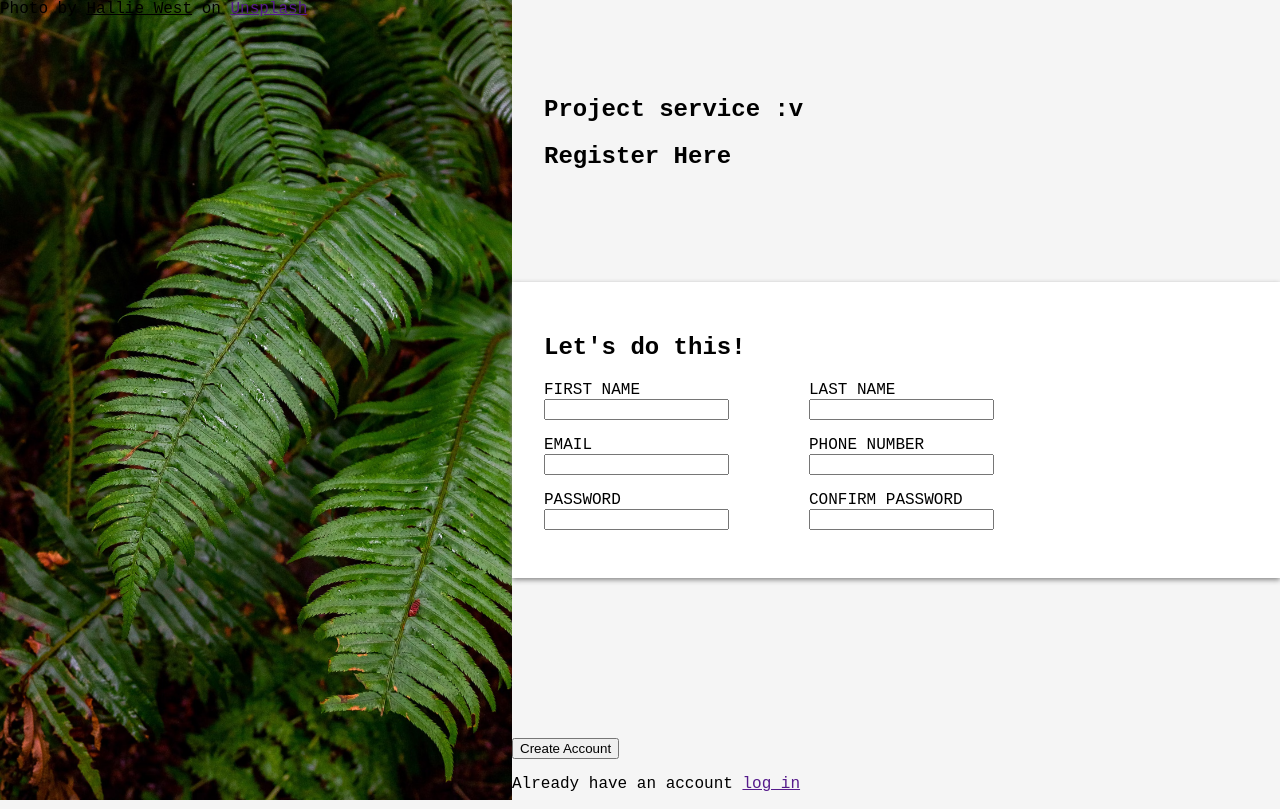
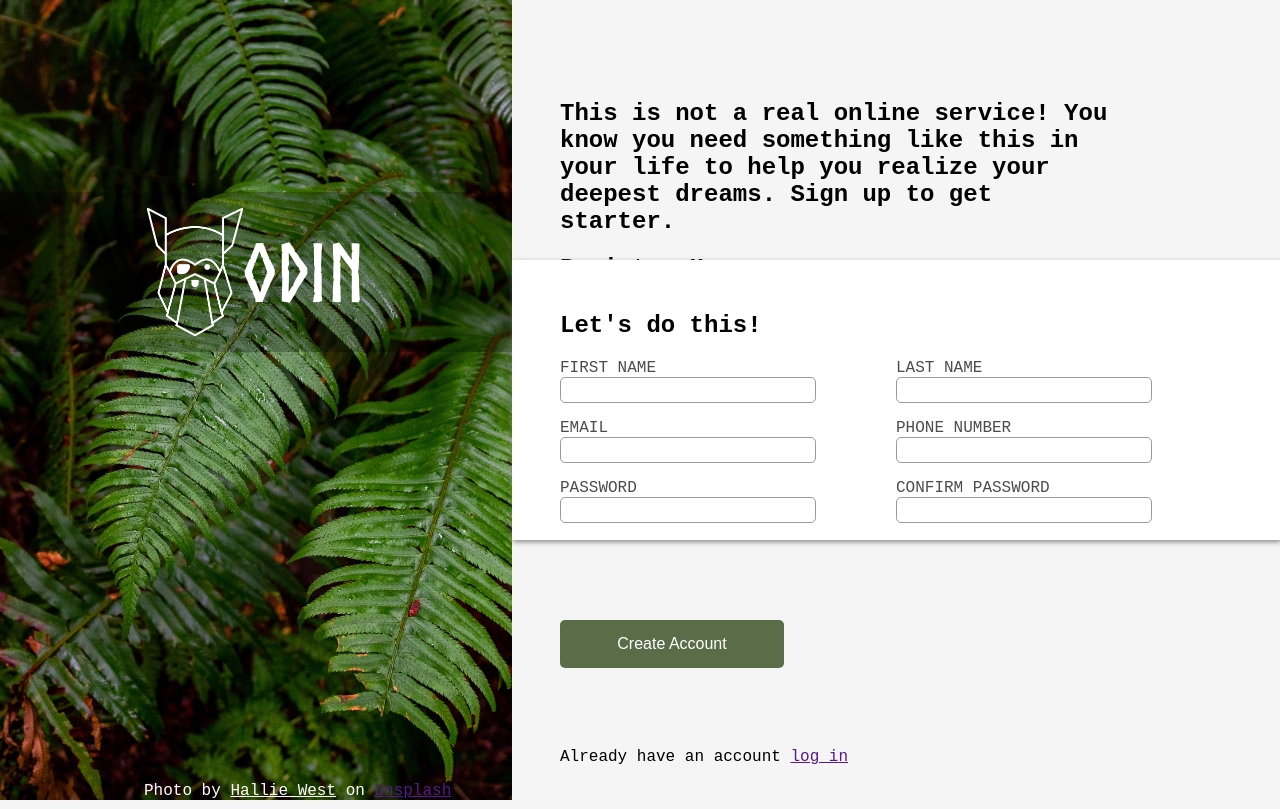
Before and after one commit to joaboch/sign-up-form, a plain HTML site: page index.html in a window 1280 px wide. Drawn offline with Linux system fonts and the light colour scheme.

Commit message:
Add css and style page

```diff
--- a/index.html
+++ b/index.html
@@ -10,11 +10,12 @@
 
 <body>
   <div class="left-col">
+    <div class="logo"><img src="images/odin-lined.png" alt="Odin-logo"><p>Odin</p></div>
     <footer>Photo by <u>Hallie West</u> on <a href="">Unsplash</a></footer>
   </div>
   <div class="right-col">
     <div class="titles">
-      <h2>Project service :v</h2>
+      <h2>This is not a real online service! You know you need something like this in your life to help you realize your deepest dreams. Sign up to get starter.</h2>
       <h2>Register Here</h2>
     </div>
     <div>
@@ -53,9 +54,10 @@
           </div>
         </div>
 
-        <button type="submit">Create Account</button>
-
-        <p>Already have an account <a href="">log in</a></p>
+        <div class="account-opt">
+          <button type="submit" id="acc-create">Create Account</button>
+          <p>Already have an account <a href="">log in</a></p>
+        </div>
       </form>
     </div>
   </div>
--- a/style.css
+++ b/style.css
@@ -1,6 +1,11 @@
 :root {
   --background-clr: rgb(245, 245, 245);
-  --left-marg: 2rem;
+  --left-marg: 3rem;
+}
+
+@font-face {
+  font-family: odin;
+  src: url("./fonts/Norse-Bold.otf");
 }
 
 body {
@@ -19,20 +24,57 @@ body {
   background-size: cover;
 }
 
-.titles {
-  margin: 6rem 0 0 var(--left-marg);
+.right-col {
+  height: 100vh;
+  width: 60vw;
+  display: flex;
+  flex-direction: column;
+}
+
+div {
+  box-sizing: border-box;
+}
+
+.logo {
+  color: white;
+  background-color: #0000003d;
+  height: 10rem;
+  position: relative;
+  top: 12rem;
+  text-align: center;
+  font-family: "odin";
+  font-size: 5rem;
+  display: flex;
+  align-items: center;
+  justify-content: center;
+}
+
+img {height: 8rem;}
+
+p {
+  margin-top: 5rem;
+}
+
+.titles,
+.account-opt {
+  height: 32.5vh;
+  padding: 5rem 10rem 0 var(--left-marg);
+}
+
+form {
+  display: flex;
+  flex-direction: column;
+}
+
+.card-container{
+  background-color: white;
+  height: 35vh;
+  width: 60vw;
+  padding: 2rem 0 2rem 0;
+  box-shadow: 1px 2px 5px #8a8a8a;
 }
 
 .card-container > h2 {margin-left: var(--left-marg)}
-
-.card-container{
-  box-sizing: border-box;
-  background-color: white;
-  width: 60vw;
-  margin: 7rem 0 10rem;
-  padding: 2rem 18rem 2rem 0;
-  box-shadow: 0 2px 5px #888;
-}
 
 .wrap {
   display: flex;
@@ -40,3 +82,33 @@ body {
   margin:0 0 1rem var(--left-marg);
   gap: 5rem;
 }
+
+label {
+  color: #4d4c4c;
+}
+
+input {
+  border: 1.5px solid rgb(155, 154, 154);
+  border-radius: 5px;
+  height: 22px;
+  width: 250px;
+}
+
+
+footer {
+  position: absolute;
+  bottom: 0;
+  left: 9rem;
+  color: white;
+}
+
+#acc-create {
+  height: 3rem;
+  width: 14rem;
+  border-radius: 5px;
+  border: 0;
+  background-color: #596D48;
+  color: white;
+  font-family: Arial, Helvetica, sans-serif;
+  font-size: 16px;
+}
```
